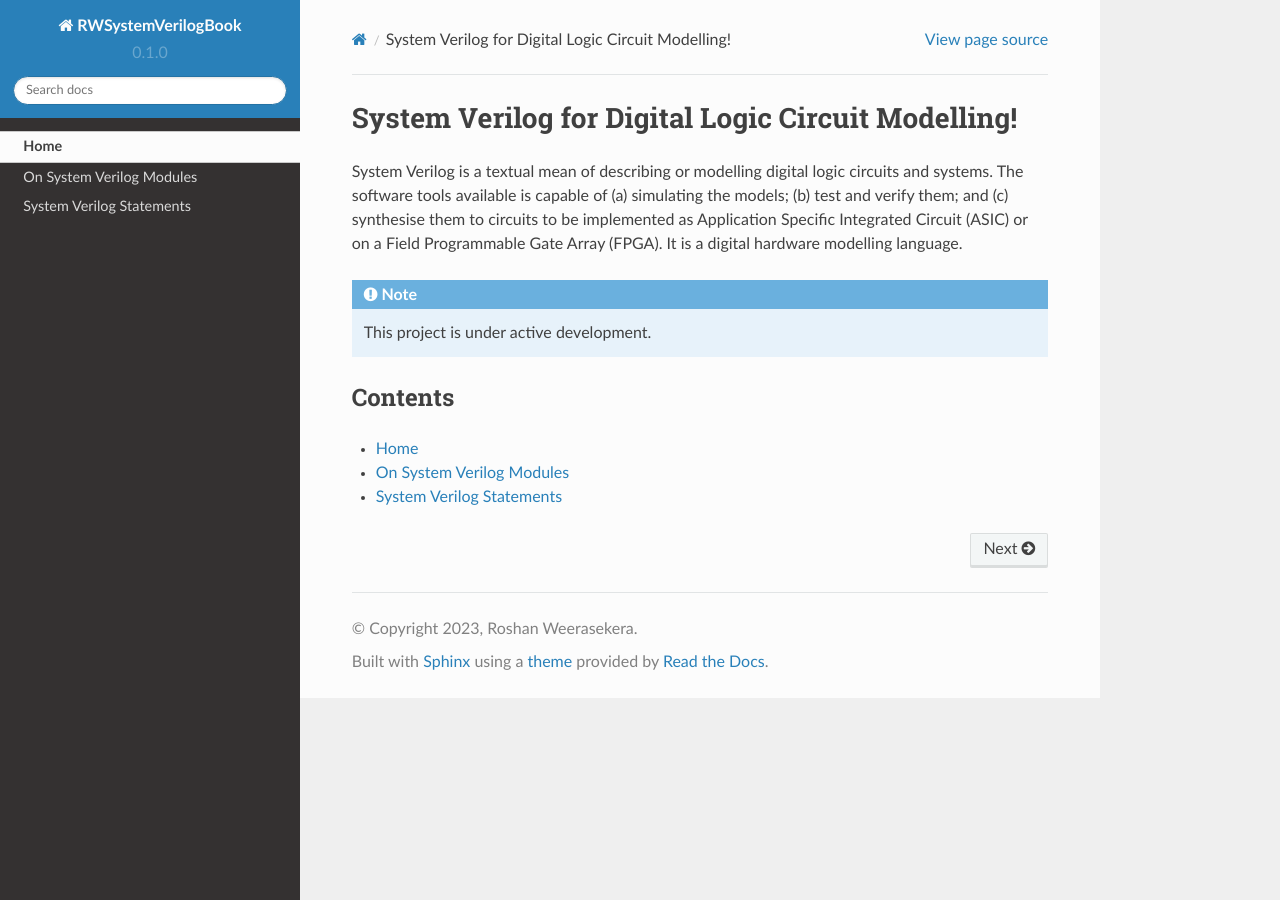
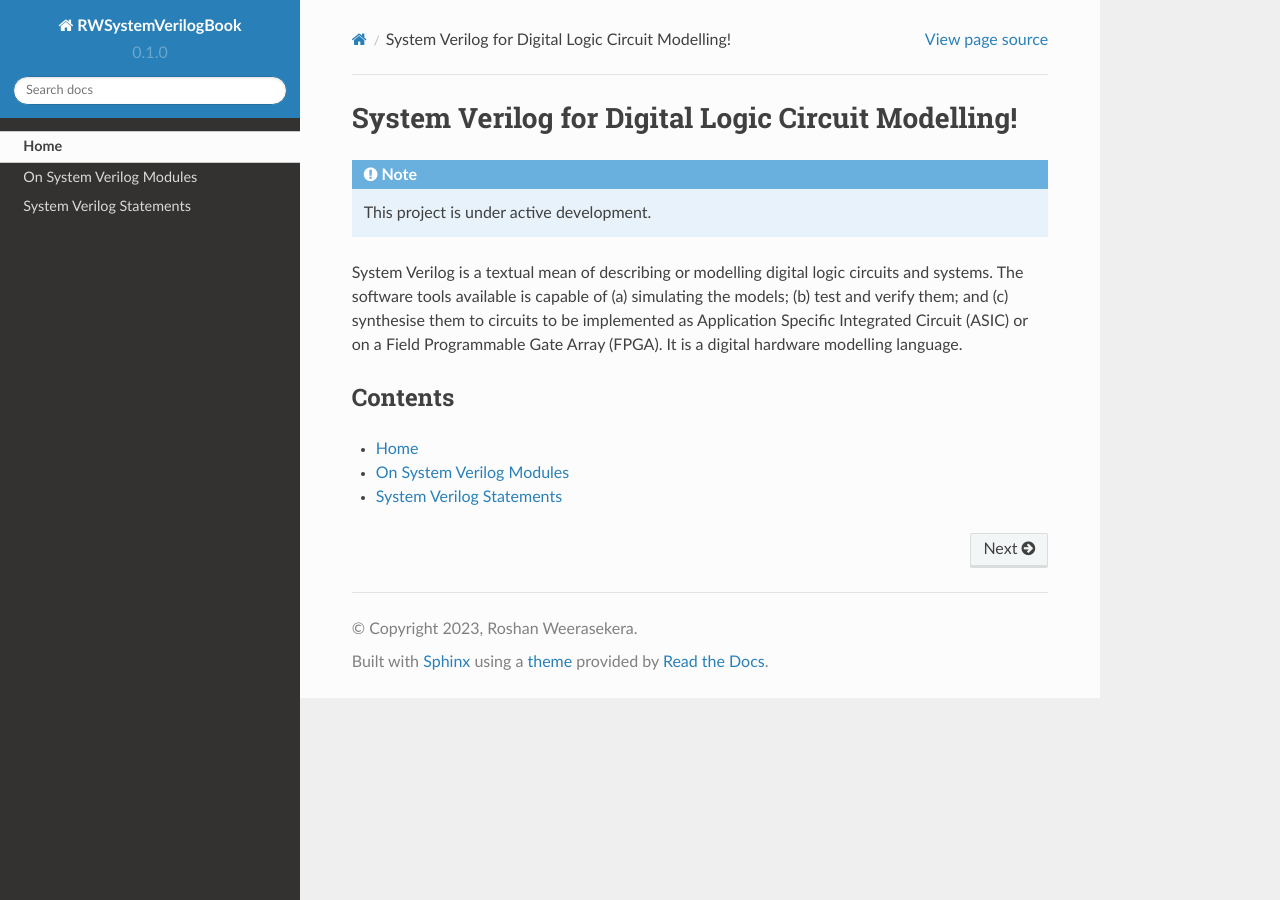
Before and after one commit to roshan-weerasekera/RWSVTutorial, a Sphinx documentation site: the page built from docs/source/index.rst, in a window 1280 px wide. Built offline with Sphinx 7.4.7 and the Read the Docs theme 2.0.0, drawn with Linux system fonts in a browser that asks for light colours.

```diff
--- a/docs/source/index.rst
+++ b/docs/source/index.rst
@@ -1,10 +1,13 @@
 System Verilog for Digital Logic Circuit Modelling!
 ==================================================
-System Verilog is a textual mean of describing or modelling digital logic circuits and systems. The software tools available is capable of (a) simulating the models; (b) test and verify them; and (c) synthesise them to circuits to be implemented as Application Specific Integrated Circuit (ASIC) or on a Field Programmable Gate Array (FPGA). It is a digital hardware modelling language.
 
 .. note::
 
    This project is under active development.
+
+System Verilog is a textual mean of describing or modelling digital logic circuits and systems. The software tools available is capable of (a) simulating the models; (b) test and verify them; and (c) synthesise them to circuits to be implemented as Application Specific Integrated Circuit (ASIC) or on a Field Programmable Gate Array (FPGA). It is a digital hardware modelling language.
+
+
 
 Contents
 --------
```
